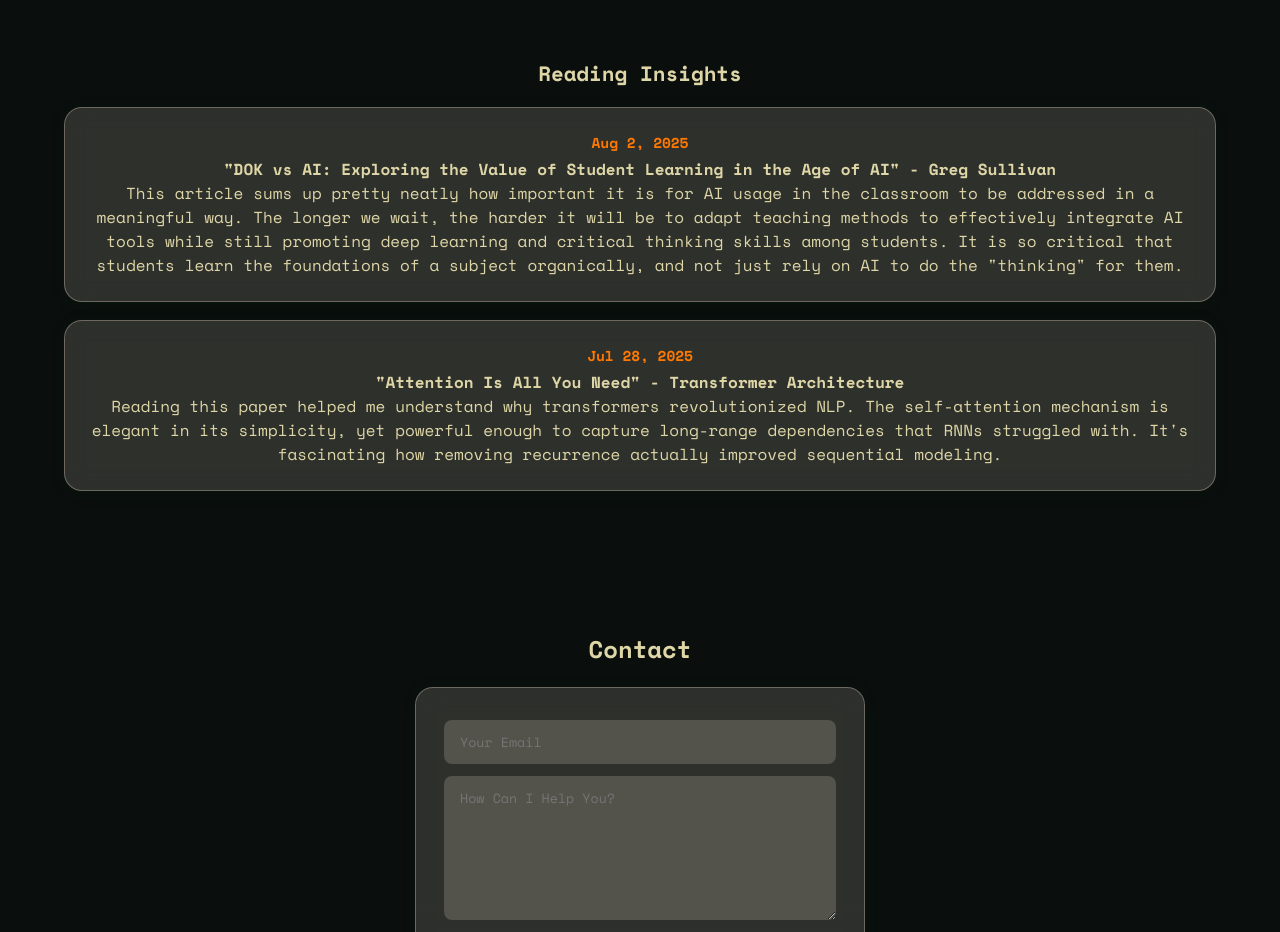
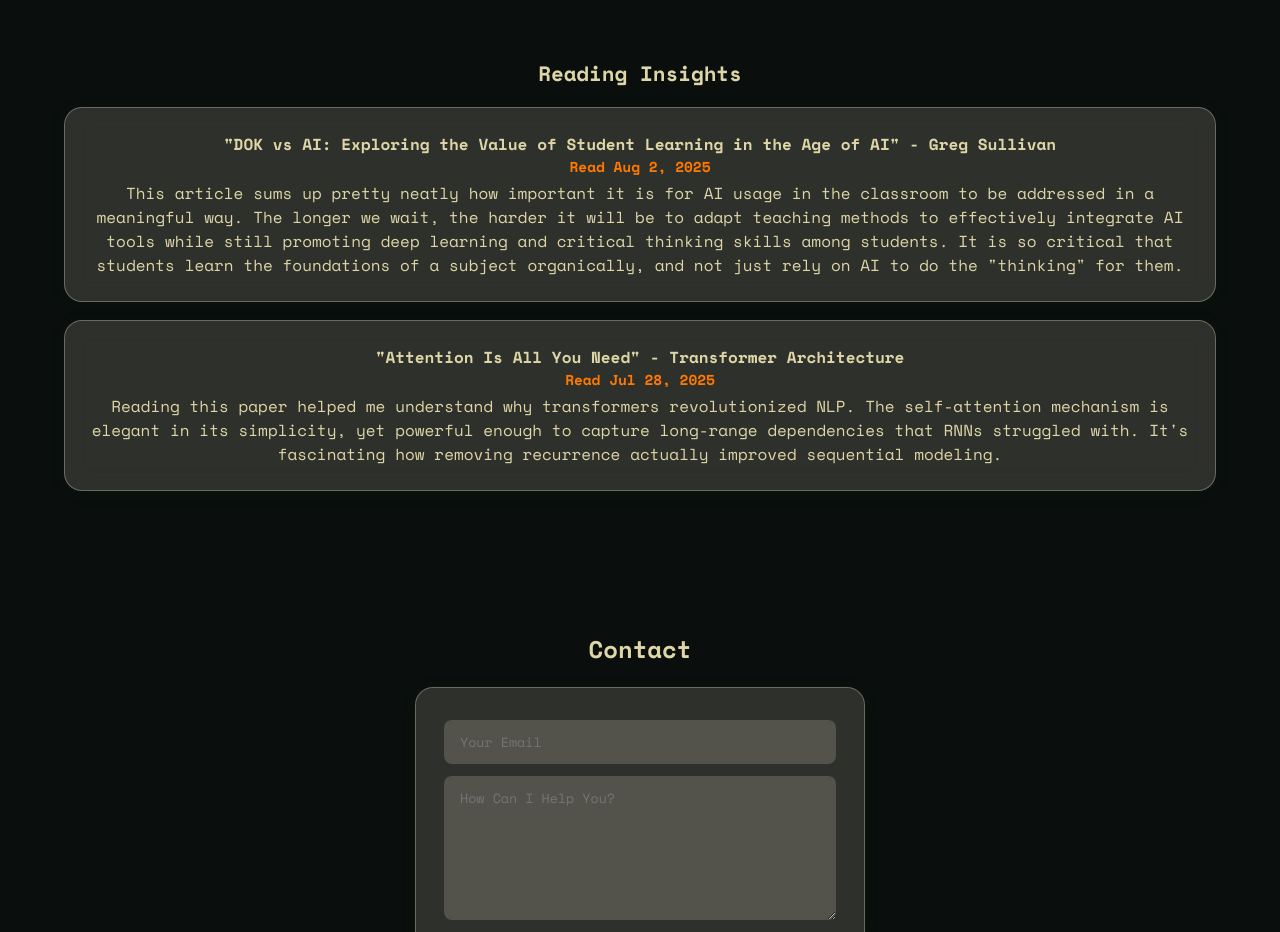
Before and after one commit to Parker-Corbitt/Parker-Corbitt.github.io, a website: page index.html in a window 1280 px wide. Shown: the part 1000-1932 px from the top of the page. Drawn offline with nearby package versions, Linux system fonts and the light colour scheme.

Commit message:
Improved the formatting of reading insights

```diff
--- a/index.html
+++ b/index.html
@@ -127,16 +127,16 @@
             <div class="research-title">Reading Insights</div>
             <div class="research-log">
                 <div class="research-entry">
-                    <div class="research-date">Aug 2, 2025</div>
                     <div><strong>"DOK vs AI: Exploring the Value of Student Learning in the Age of AI" - Greg Sullivan</strong><br>
+                    <div class="research-date">Read Aug 2, 2025</div>
                         This article sums up pretty neatly how important it is for AI usage in the classroom to be addressed in a meaningful way.
                         The longer we wait, the harder it will be to adapt teaching methods to effectively integrate AI tools while still promoting deep learning and critical thinking skills among students.
                         It is so critical that students learn the foundations of a subject organically, and not just rely on AI to do the "thinking" for them.
                     </div>
                 </div>
                 <div class="research-entry">
-                    <div class="research-date">Jul 28, 2025</div>
                     <div><strong>"Attention Is All You Need" - Transformer Architecture</strong><br>
+                    <div class="research-date">Read Jul 28, 2025</div>
                         Reading this paper helped me understand why transformers revolutionized NLP. The self-attention
                         mechanism is elegant in its simplicity, yet powerful enough to capture long-range dependencies
                         that RNNs struggled with. It's fascinating how removing recurrence actually improved sequential
```
